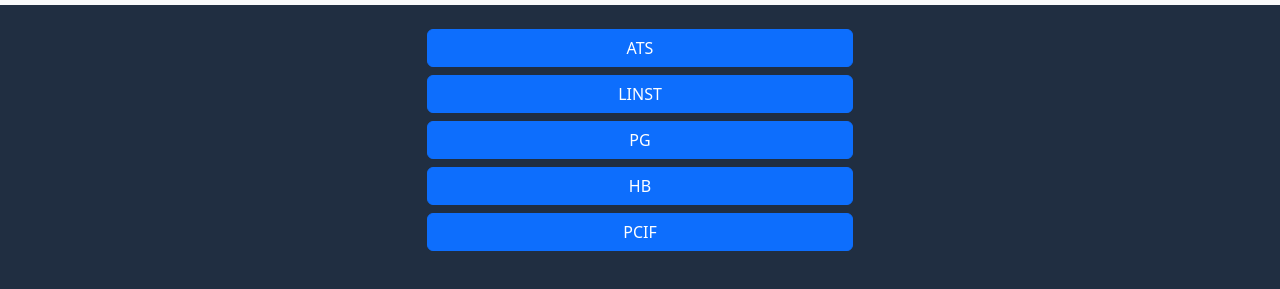
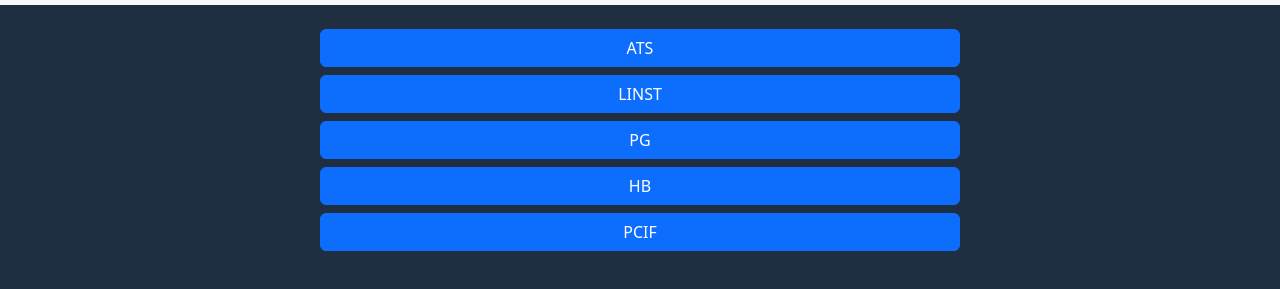
Before and after one commit to M00NH0RS3/simulados-cbmmg-2025, a plain HTML site: page index.html in a window 1280 px wide. Shown: the part 51-340 px from the top of the page. Drawn offline with nearby package versions, Linux system fonts and the light colour scheme.

Commit message:
Update index.html

```diff
--- a/index.html
+++ b/index.html
@@ -68,7 +68,7 @@
       </nav>
     </header>
     <br />
-    <div class="d-grid gap-2 col-4 mx-auto">
+    <div class="d-grid gap-2 col-6 mx-auto">
         <a
         class="btn btn-primary"
         type="button"
```
